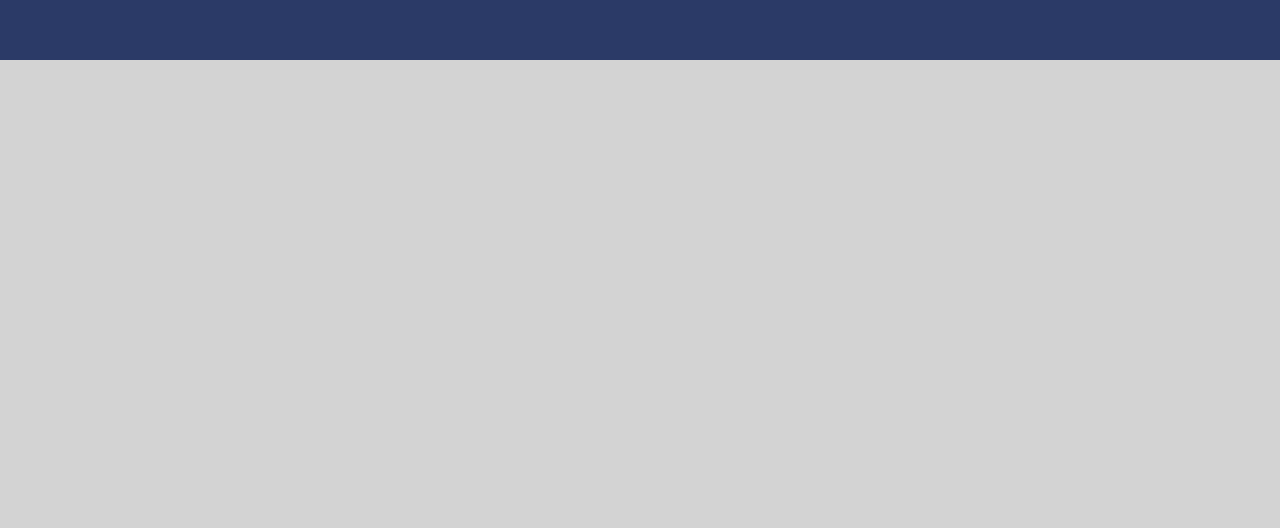
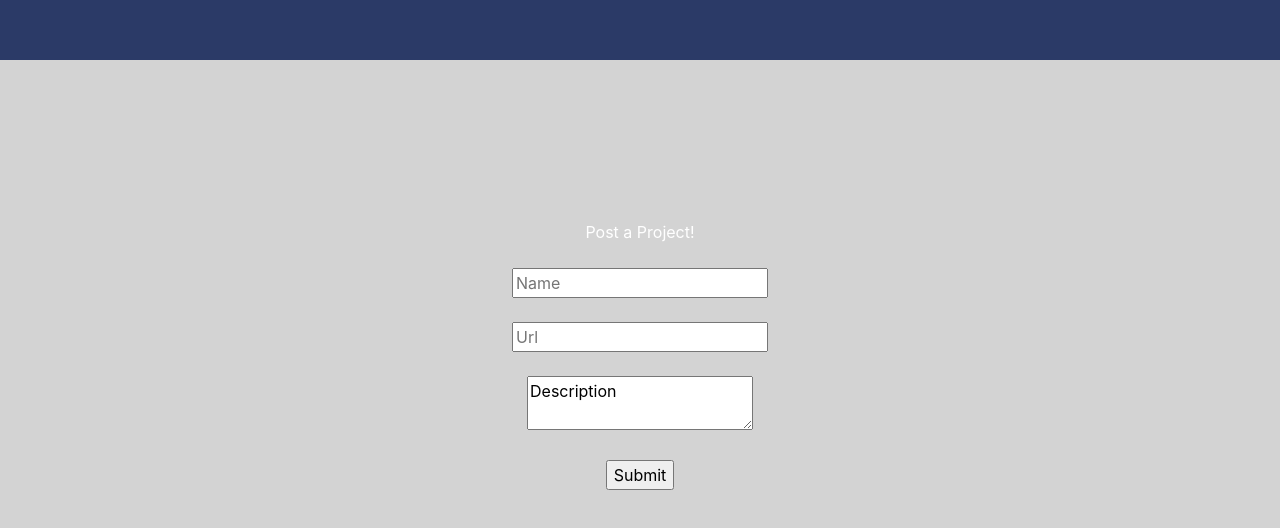
Before and after one commit to ry-thornton/flatiron-projects, a React (Create React App) app in the folder flatiron-project-frontend/: page / in a window 1280 px wide. Shown: the part 796-1324 px from the top of the page. Built offline with nearby package versions, Linux system fonts and the light colour scheme.

Commit message:
project form basic

```diff
--- a/flatiron-project-frontend/src/App.css
+++ b/flatiron-project-frontend/src/App.css
@@ -63,3 +63,7 @@
   padding-top: 20vh;
   height: 100vh;
 }
+
+.Project-form{
+  padding-top: 20vh;
+}
--- /dev/null
+++ b/flatiron-project-frontend/src/components/ProjectForm.js
@@ -0,0 +1,42 @@
+import React from 'react'
+
+class ProjectForm extends React.Component{
+    state={
+        name: "",
+        url: "",
+        description: ""
+
+    }
+
+    changeHandler = (event) => {
+        this.setState({[event.target.name]: event.target.value})
+    }
+
+    submitHandler = (event) => {
+        event.preventDefault()
+        console.log(this.state)
+    }
+    render(){
+        return(
+            <div className="Project-form">
+            <form onSubmit={this.submitHandler}>
+                Post a Project!
+                <br/>
+                <br/>
+                <input type="text" name="name" placeholder="Name" onChange={this.changeHandler}/>
+                <br/>
+                <br/>
+                <input type="url" name="url" placeholder="Url" onChange={this.changeHandler}/>
+                <br/>
+                <br/>
+                <textarea onChange={this.changeHandler} name="description">Description</textarea>
+                <br/>
+                <br/>
+                <input type="submit" value="Submit"/>
+            </form>
+            </div>
+        )
+    }
+}
+
+export default ProjectForm
--- a/flatiron-project-frontend/src/components/SignUp.js
+++ b/flatiron-project-frontend/src/components/SignUp.js
@@ -17,7 +17,7 @@ class SignUp extends React.Component{
     submitHandler = (event) => {
         event.preventDefault()
         this.createNewUser()
-        //this.props.signIn(this.state.username)
+
     }
 
     createNewUser = () => {
--- a/flatiron-project-frontend/src/containers/Content.js
+++ b/flatiron-project-frontend/src/containers/Content.js
@@ -1,5 +1,6 @@
 import React from 'react'
 import SignUp from '../components/SignUp'
+import ProjectForm from '../components/ProjectForm.js'
 
 class Content extends React.Component{
     //Based on state in content, component will return different
@@ -28,6 +29,8 @@ class Content extends React.Component{
                     <button onClick={this.props.signUp}>Sign Up</button>}
                 </div>
                 <div className="Project-page">
+                    <ProjectForm/>
+
 
                 </div>
             </div>
```
